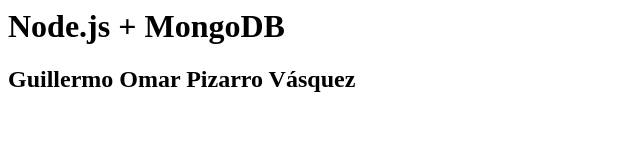
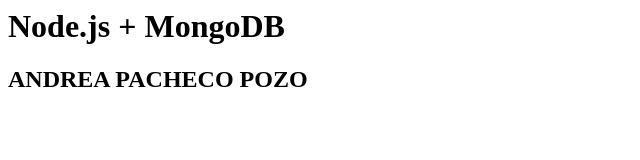
Before and after one commit to Andrea-Pacheco/Seminario56, a website: page public/index.html in a window 1280 px wide. Shown: the whole page, without its empty margins (0-640 px from the left). Drawn offline with Linux system fonts and the light colour scheme.

Commit message:
PROYECTO ANDREA PACHECO

```diff
--- a/public/index.html
+++ b/public/index.html
@@ -4,6 +4,6 @@
     </head>
     <body>
         <h1>Node.js + MongoDB</h1>
-        <h2>Guillermo Omar Pizarro Vásquez</h2>
+        <h2>ANDREA PACHECO POZO</h2>
     </body>
 </html>
```
